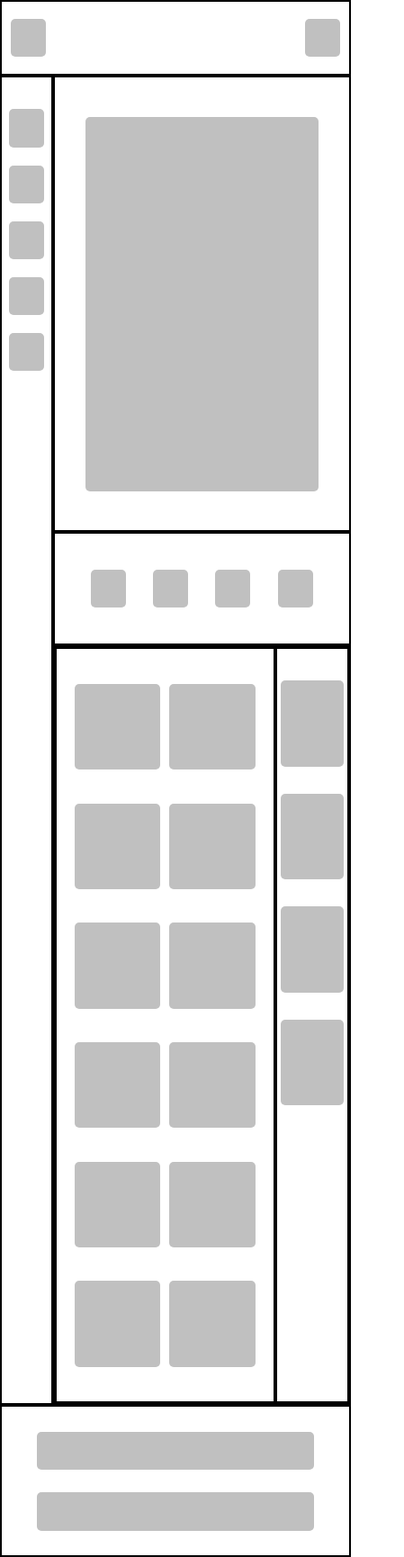
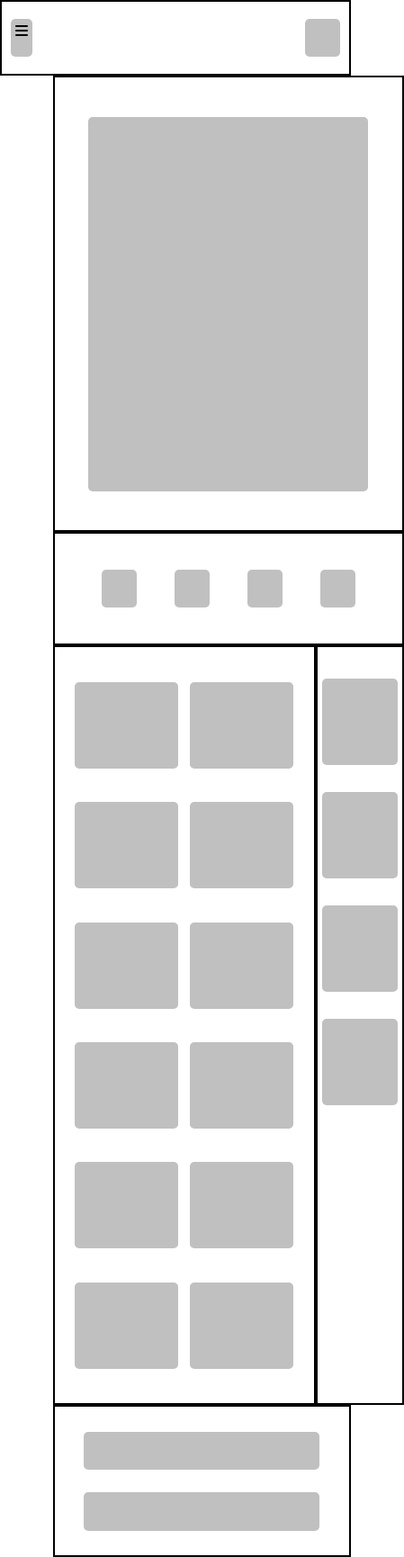
Before and after one commit to Andriyuniversity/HTML-CSS-homeworks, a plain HTML site: page homework4/advanced/Annotating-Wireframes/index.html in a window 390 px wide. Shown: the whole page at 90% size, 449 px wide, since content can reach past the window. Drawn offline with Linux system fonts and the light colour scheme.

Commit message:
Annotating-Wireframes done for desktop, style scroll and footer

```diff
--- a/homework4/advanced/Annotating-Wireframes/index.html
+++ b/homework4/advanced/Annotating-Wireframes/index.html
@@ -5,19 +5,22 @@
     <meta http-equiv="X-UA-Compatible" content="IE=edge">
     <meta name="viewport" content="width=device-width, initial-scale=1.0">
     <link rel="stylesheet" href="../../../normalize.css">
-    <link rel="stylesheet" href="./media.css">
     <link rel="stylesheet" href="./scrollbar.css">
     <link rel="stylesheet" href="./style.css">
+    <link rel="stylesheet" href="./media.css">
+    <script src="https://kit.fontawesome.com/f184dd277a.js" crossorigin="anonymous"></script>
     <title>Annotating-Wireframes</title>
 </head>
 <body>
     <!-- footer = block_1 (in template image) -->
     <header class="block">
-        <div class="filling-block"></div>
+        <div class="filling-block" id="header_menu">
+            <i class="fa-solid fa-bars"></i>
+        </div>
         <div class="filling-block"></div>
     </header>
 
-    <div class="block block_2">
+    <div class="block block_2" id="block_2">
         <div class="filling-block"></div>
         <div class="filling-block"></div>
         <div class="filling-block"></div>
@@ -36,7 +39,7 @@
             <div class="filling-block"></div>
             <div class="filling-block"></div>
         </div>
-        <div class="block_5-and-6 block">
+        <div class="block_5-and-6">
             <div class="block block-5">
                 <div class="filling-block"></div>
                 <div class="filling-block"></div>
@@ -63,26 +66,5 @@
         <div class="filling-block"></div>
         <div class="filling-block"></div>
     </footer>
-
-
-
-
-
-
-
-
-
-
-
-
-
-
-
-
-    <!-- <div id="wrapper">
-        <div class="scrollbar" id="style-7">
-            <div class="force-overflow"></div>
-        </div>
-    </div> -->
 </body>
 </html>
--- a/homework4/advanced/Annotating-Wireframes/media.css
+++ b/homework4/advanced/Annotating-Wireframes/media.css
@@ -0,0 +1,27 @@
+@media screen and (min-width: 0) and (max-width: 576px) {
+
+    .block_2 {
+        display: none;
+    }
+
+    #header_menu {
+        width: fit-content;
+        padding: 5px;
+        box-sizing: border-box;
+    }
+
+    header[class=block] > #header_menu:hover ~ div[id=block_2] {
+        display: flex;
+        position: absolute;
+        z-index: 2;
+    }
+
+    .content {
+        width: 100%;
+        padding-left: 0px;
+    }
+
+    i[class="fa-solid fa-bars"] {
+        visibility: visible;
+    }
+}
--- a/homework4/advanced/Annotating-Wireframes/scrollbar.css
+++ b/homework4/advanced/Annotating-Wireframes/scrollbar.css
@@ -1,5 +1,5 @@
 body::-webkit-scrollbar-track {
-    -webkit-box-shadow: inset 0 0 6px rgba(0,0,0,0.3);
+    /* -webkit-box-shadow: inset 0 0 6px rgba(0,0,0,0.3); */
     background-color: #F5F5F5;
     border-radius: 10px;
 }
--- a/homework4/advanced/Annotating-Wireframes/style.css
+++ b/homework4/advanced/Annotating-Wireframes/style.css
@@ -9,7 +9,7 @@ div {
 }
 
 .content {
-    width: 100%;
+    width: 85%;
     height: auto;
     display: flex;
     flex-direction: column;
@@ -18,7 +18,7 @@ div {
     z-index: -1;
     box-sizing: border-box;
     padding-top: 10vh;
-    padding-left: 15%;
+    margin-left: 15%;
 }
 
 .block {
@@ -42,6 +42,7 @@ header {
     align-items: center;
     position: fixed;
     top: 0;
+    z-index: 3;
     box-sizing: border-box;
     padding: 0px 10px;
     background-color: white;
@@ -49,7 +50,7 @@ header {
 
 .block_2 {
     width: 15%;
-    height: 175vh;
+    height: 195vh;
     display: flex;
     flex-direction: column;
     align-items: center;
@@ -58,7 +59,9 @@ header {
     top: 10vh;
     left: 0vw;
     z-index: -1;
+    box-sizing: border-box;
     padding: 25px 5px;
+    background-color: white;
 }
 
 .block_2 > .filling-block {
@@ -127,6 +130,7 @@ header {
 }
 
 footer[class=block] {
+    width: 85%;
     height: 20vh;
     display: flex;
     flex-direction: column;
@@ -134,8 +138,13 @@ footer[class=block] {
     align-items: center;
     box-sizing: border-box;
     padding: 15px 0px;
+    margin-left: 15%;
 }
 
 footer > .filling-block {
     width: 80%;
 }
+
+i[class="fa-solid fa-bars"] {
+    visibility: hidden;
+}
```
